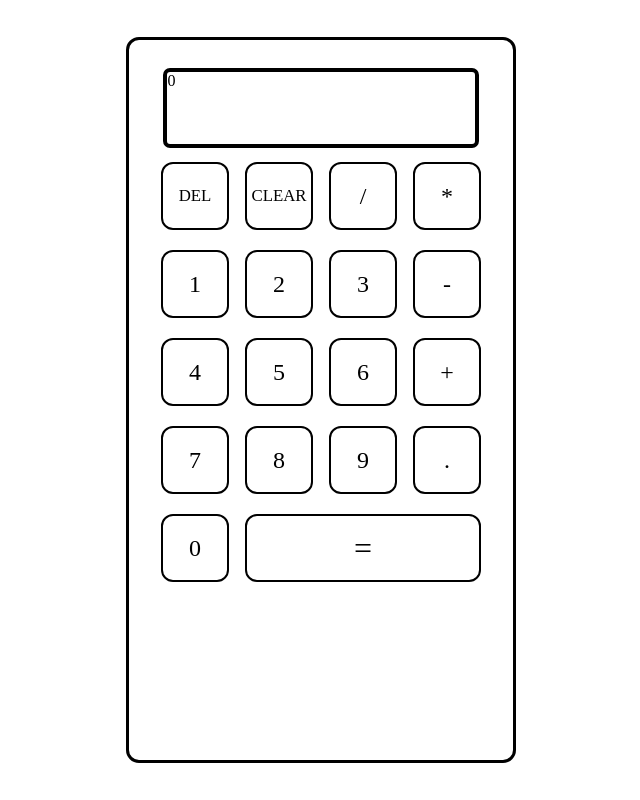
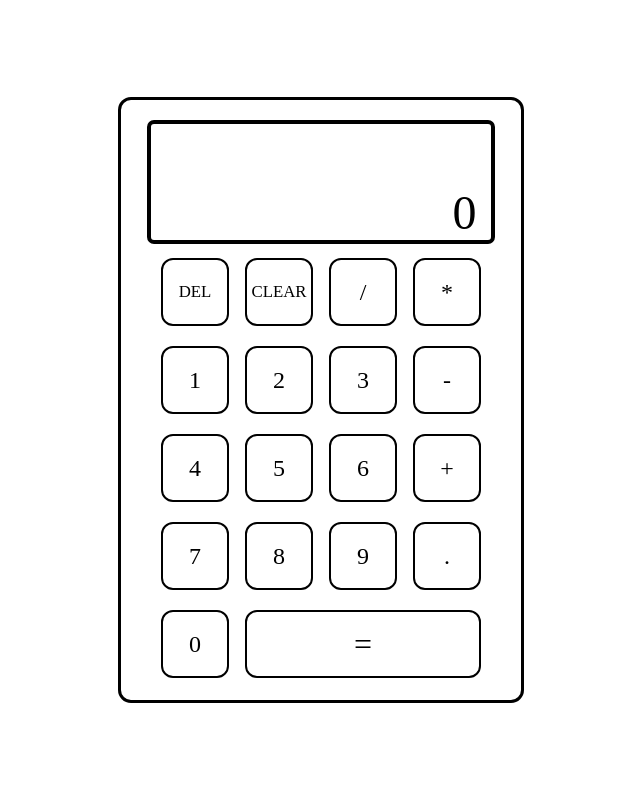
Before and after one commit to J0YD33P/calculator-top, a plain HTML site: page index.html in a window 1280 px wide. Shown: the whole page, without its empty margins (319-959 px from the left). Drawn offline with Linux system fonts and the light colour scheme.

Commit message:
Temporarily replaced calc container values to pixels

```diff
--- a/style.css
+++ b/style.css
@@ -14,8 +14,8 @@
 .calc-container{
     outline: 3px solid black;
     border-radius: 10px;
-    width: 30%;
-    height: 90%;
+    width: 400px;
+    height: 600px;
     display: flex;
     flex-direction: column;
     gap: 20px;
@@ -23,11 +23,16 @@
 }
 
 .primary-calc-screen{
-    margin-top: 2em;
+    display: flex;
+    margin-top: 0.5em;
+    padding: 0 0.3em;
     outline: 4px solid black;
     border-radius: 3px;
-    width: 80%;
-    height: 10%;
+    width: 85%;
+    height: 20%;
+    justify-content: flex-end;
+    align-items: flex-end;
+    font-size: 3rem;
 }
 
 .btn-rows{
```
